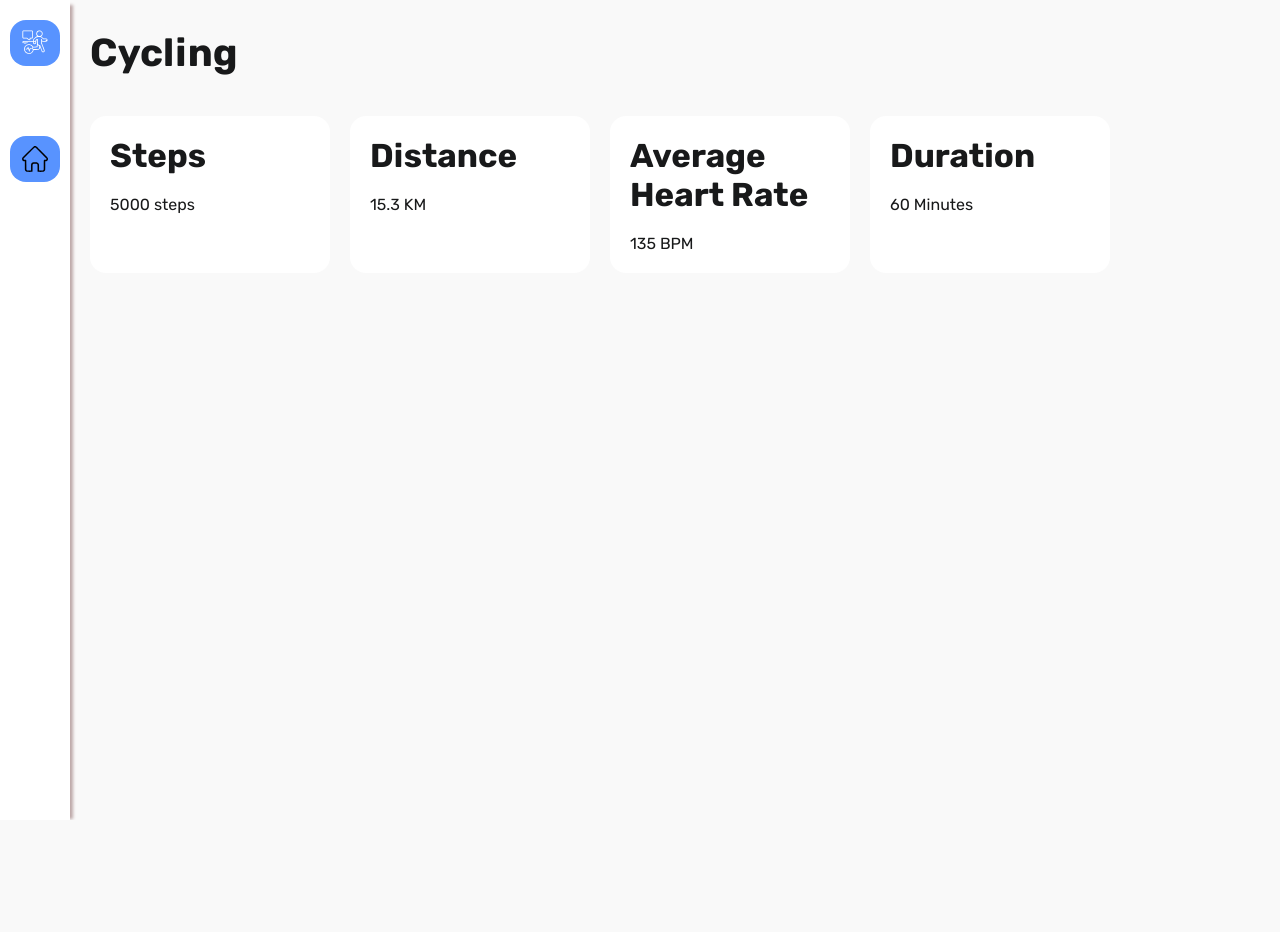
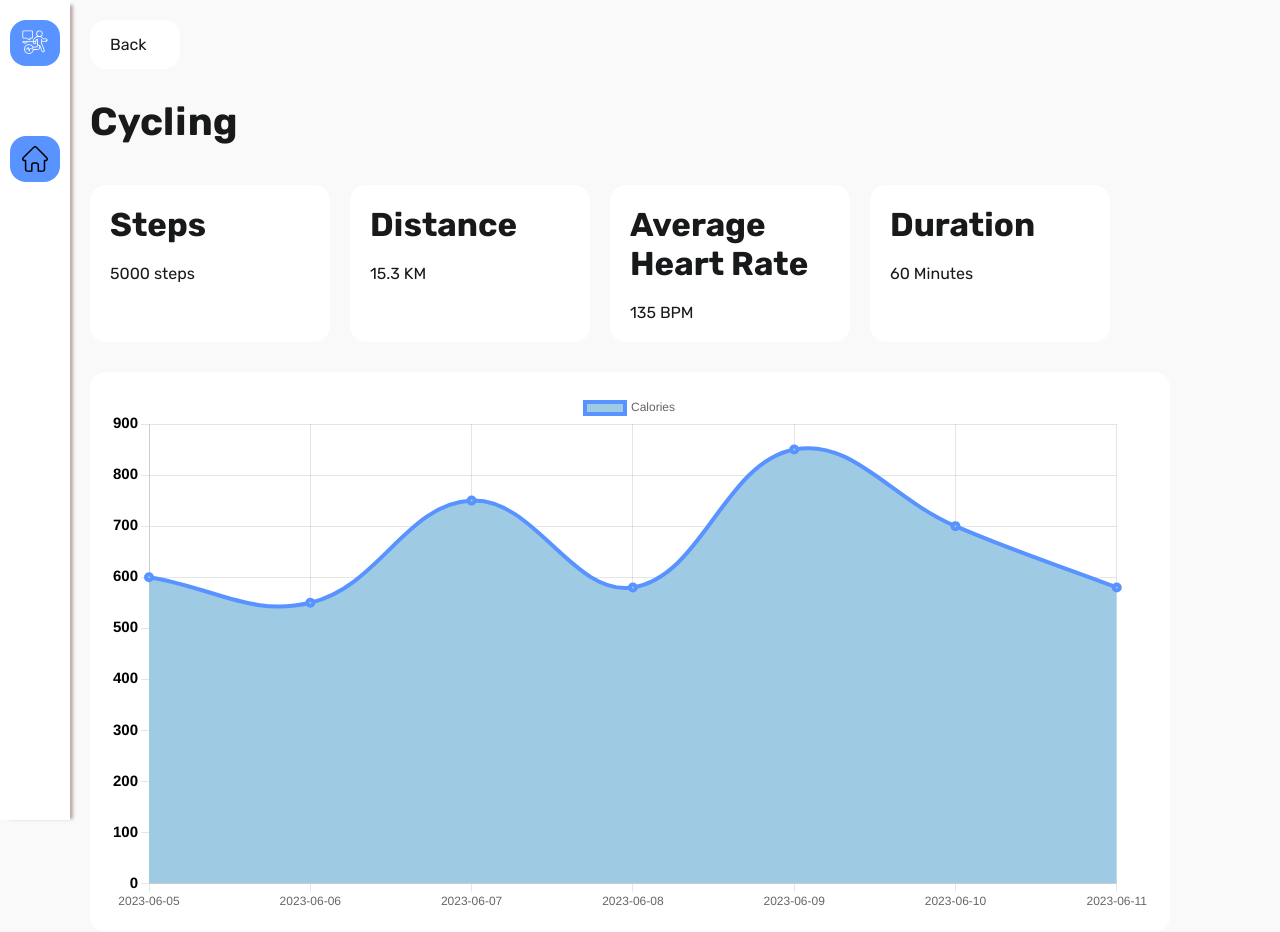
Before and after one commit to imanthanparmar/fiteness_activity_app, a React (Create React App) app: page /activities/1 in a window 1280 px wide. Before the commit the page ends 820 px from the top, so only its background shows below. Built offline with nearby package versions, Linux system fonts and the light colour scheme; no server answers.

Commit message:
calories graph

```diff
--- /dev/null
+++ b/src/features/activity/component/caloriesChart.tsx
@@ -0,0 +1,115 @@
+import { useSelector } from 'react-redux';
+import { Line } from 'react-chartjs-2';
+import {
+	Chart as ChartJS,
+	CategoryScale,
+	LinearScale,
+	PointElement,
+	LineElement,
+	Title,
+	Tooltip,
+	Legend,
+	Filler,
+    ChartOptions
+} from 'chart.js';
+import Spinner from 'shared/components/spinner/spinner';
+import { useParams } from 'react-router-dom';
+import { ACTIVITYDATA } from 'shared/constants/constants';
+
+interface ILineChartData {
+	labels: string[];
+	datasets: {
+		label: string;
+		data: number[];
+		fill: boolean;
+		backgroundColor: string;
+		borderColor: string;
+		borderWidth: number;
+		borderDash: number[];
+		borderDashOffset: number;
+	}[];
+}
+
+ChartJS.register(CategoryScale, LinearScale, PointElement, LineElement, Title, Tooltip, Legend, Filler);
+
+const CaloriesChart = () => {
+    const params = useParams()
+    const activityData = ACTIVITYDATA[params.id || 0].weeklyData
+	const transformData = (data: any) => {
+		const chartData: ILineChartData = {
+			labels: [] as string[],
+			datasets: [
+				{
+					label: 'Calories',
+					data: [],
+					fill: true, // Fill the area under the line
+					backgroundColor: '#9ecbe3',
+					borderColor: '#5893ff', // Border color of the line,
+					borderWidth: 4,
+					borderDash: [],
+					borderDashOffset: 0.0
+				}
+			]
+		};
+
+		data.forEach((item: any) => {
+			chartData.labels.push(item.date);
+			chartData.datasets[0].data.push(Math.round(item.kcal));
+		});
+
+		return chartData;
+	};
+	const chartData = transformData(activityData.activities);
+    console.log('chartData', chartData)
+	return (
+		<div className='p--20 line-graph--container'>
+			{chartData ? <Line data={chartData} options={lineChartOption} width={1040} height={520} className='m--30' /> : <Spinner />}
+		</div>
+	);
+};
+
+export default CaloriesChart;
+
+export const lineChartOption: ChartOptions<'line'> = {
+	plugins: {
+		legend: {
+			display: true
+		},
+		tooltip: {
+			mode: 'index',
+			intersect: true,
+			displayColors: false
+		}
+	},
+	elements: {
+		line: {
+			tension: 0.4 // smooth lines
+		}
+	},
+
+	scales: {
+		x: {
+			type: 'category',
+			ticks: {
+				display: true
+			},
+			grid: {
+				display: true
+			}
+		},
+		y: {
+			type: 'linear',
+			beginAtZero: true,
+			ticks: {
+				color: 'black',
+				font: {
+					weight: 'bold',
+					size: 15
+				}
+			},
+			grid: {
+				display: true
+			}
+		}
+	}
+};
--- a/src/features/activity/container/activityContainer.tsx
+++ b/src/features/activity/container/activityContainer.tsx
@@ -1,17 +1,24 @@
 import React from "react";
 import "../style/activity.scss";
 import ActivityData from "../component/activityData";
-import { useParams } from "react-router-dom";
+import { useNavigate, useParams } from "react-router-dom";
 import { ACTIVITYDATA } from "shared/constants/constants";
+import CaloriesChart from "../component/caloriesChart";
 
 const ActivityContainer: React.FC = () => {
   const params = useParams();
 
+  const navigate = useNavigate()
+
   return (
     <div className="main-container">
       <div>
+        <div onClick={() => navigate(-1)} className="back-btn">
+            Back
+        </div>
         <h2 className="mt--30 ml--20" >{ACTIVITYDATA[params.id || 0].name}</h2>
         <ActivityData />
+        <CaloriesChart/>
       </div>
     </div>
   );
--- a/src/features/activity/style/activity.scss
+++ b/src/features/activity/style/activity.scss
@@ -5,3 +5,19 @@
     border-radius: 16px;
     margin-right: 20px;
 }
+
+.line-graph--container{
+    background: #ffffff;
+    border-radius: 16px;
+    margin-top: 30px;margin-left: 20px;
+}
+
+.back-btn{
+    background-color: #ffffff;
+    border-radius: 16px;
+    margin-top: 20px;
+    margin-left: 20px;
+    width: 50px;
+    padding: 15px 20px;
+    cursor: pointer;
+}
```
